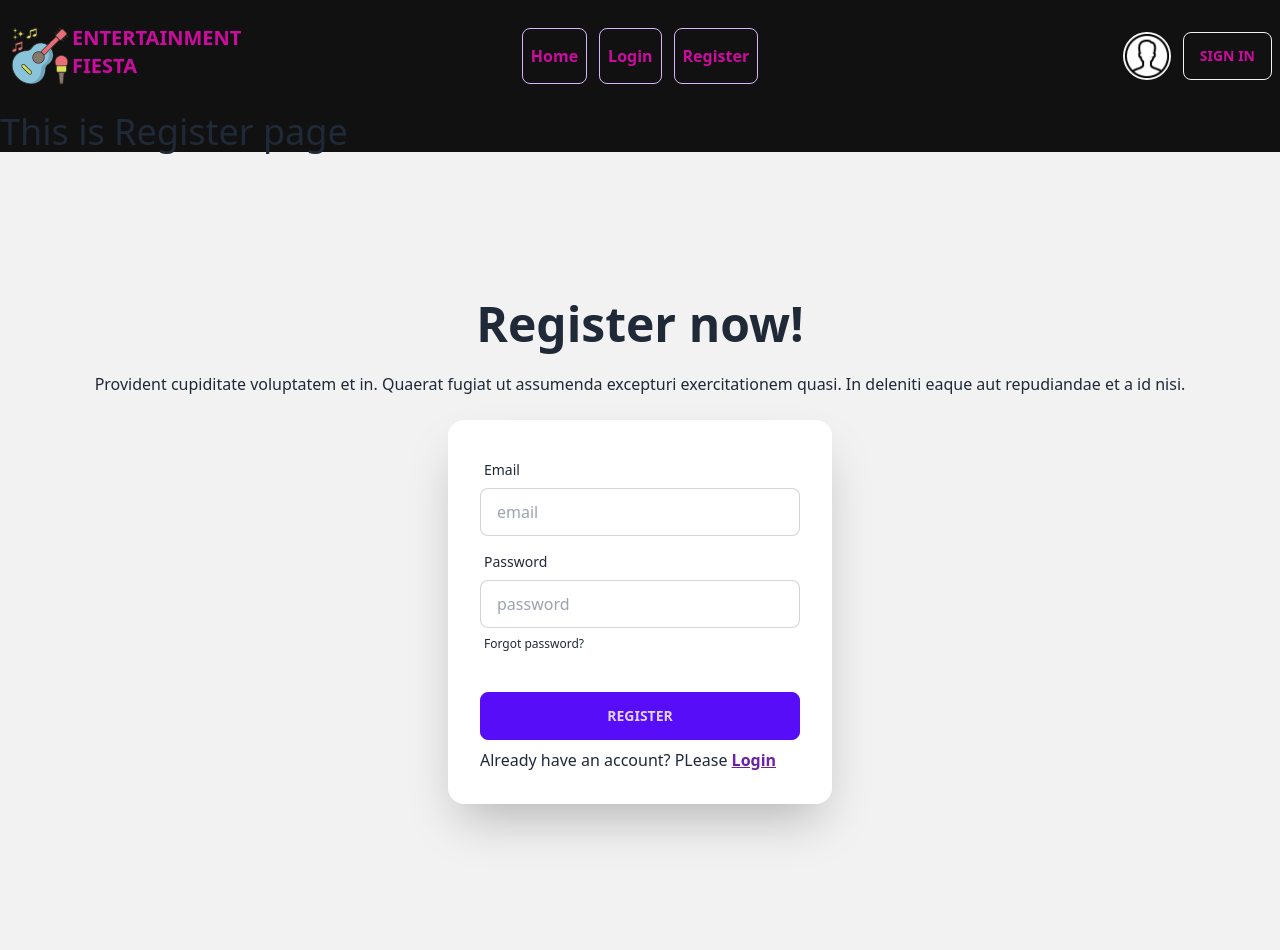
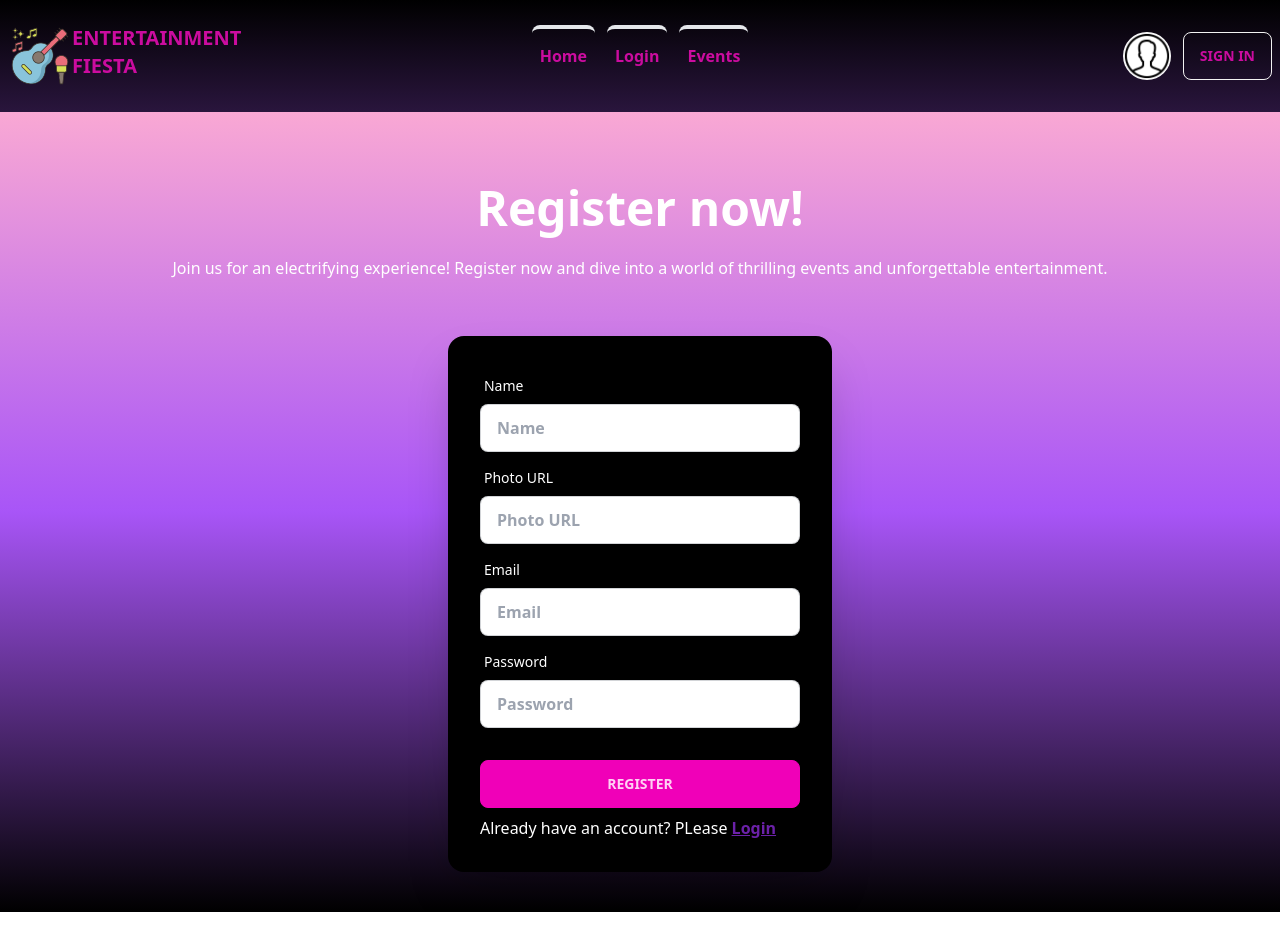
Before and after one commit to maruf318/entertainment-fiesta, a React (Vite) app: page /register in a window 1280 px wide. After the commit the page ends 912 px from the top, so only its background shows below. Built offline with nearby package versions, Linux system fonts and the light colour scheme; no server answers.

Commit message:
added login, register functions and added private route

```diff
--- a/package.json
+++ b/package.json
@@ -20,7 +20,9 @@
     "react-dom": "^18.2.0",
     "react-icons": "^4.11.0",
     "react-router-dom": "^6.16.0",
-    "sort-by": "^1.2.0"
+    "react-toastify": "^9.1.3",
+    "sort-by": "^1.2.0",
+    "sweetalert": "^2.1.2"
   },
   "devDependencies": {
     "@types/react": "^18.2.15",
--- a/src/Root/Root.jsx
+++ b/src/Root/Root.jsx
@@ -3,7 +3,7 @@ import Navbar from "../components/Navbar";
 
 const Root = () => {
   return (
-    <div className="bg-[#000000ee]">
+    <div className="bg-gradient-to-b from-black via-purple-500 to-pink-300">
       <Navbar></Navbar>
       <Outlet></Outlet>
     </div>
--- a/src/components/Navbar.jsx
+++ b/src/components/Navbar.jsx
@@ -1,12 +1,19 @@
+import { useContext } from "react";
 import { Link, NavLink } from "react-router-dom";
+import { AuthContext } from "../provider/AuthProvider";
 
 const Navbar = () => {
+  const { logOut, user } = useContext(AuthContext);
+  console.log(user);
+  const handleLogOut = () => {
+    logOut().then().catch();
+  };
   const navLinks = (
     <>
       <li>
         <NavLink
           className={
-            "bg-transparent border-purple-300 border hover:bg-white rounded-lg px-2 py-4 text-[#CB0C9F] font-bold"
+            "bg-transparent border-t-4 hover:bg-white rounded-lg px-2 py-4 text-[#CB0C9F] font-bold"
           }
           to={"/"}
         >
@@ -16,7 +23,7 @@ const Navbar = () => {
       <li>
         <NavLink
           className={
-            "bg-transparent border-purple-300 border hover:bg-white rounded-lg px-2 py-4 text-[#CB0C9F]  font-bold"
+            "bg-transparent border-t-4 hover:bg-white rounded-lg px-2 py-4 text-[#CB0C9F]  font-bold"
           }
           to={"/Login"}
         >
@@ -26,13 +33,41 @@ const Navbar = () => {
       <li>
         <NavLink
           className={
-            "bg-transparent border-purple-300 border hover:bg-white rounded-lg px-2 py-4 text-[#CB0C9F] font-bold"
+            "bg-transparent border-t-4 hover:bg-white rounded-lg px-2 py-4 text-[#CB0C9F] font-bold"
           }
-          to={"/register"}
+          to={"/events"}
         >
-          Register
+          Events
         </NavLink>
       </li>
+      {user ? (
+        <li>
+          <NavLink
+            className={
+              "bg-transparent border-t-4 hover:bg-white rounded-lg px-2 py-4 text-[#CB0C9F] font-bold"
+            }
+            to={"/faq"}
+          >
+            FAQ
+          </NavLink>
+        </li>
+      ) : (
+        ""
+      )}
+      {user ? (
+        <li>
+          <NavLink
+            className={
+              "bg-transparent border-t-4 hover:bg-white rounded-lg px-2 py-4 text-[#CB0C9F] font-bold"
+            }
+            to={"/support"}
+          >
+            Support
+          </NavLink>
+        </li>
+      ) : (
+        ""
+      )}
     </>
   );
   return (
@@ -79,12 +114,35 @@ const Navbar = () => {
       <div className="navbar-end space-x-3">
         <div className="avatar">
           <div className="w-12 rounded-full ">
-            <img src="../../public/icons8-user.gif" />
+            {user?.photoURL ? (
+              <img src={user.photoURL} />
+            ) : (
+              <img src="../../public/icons8-user.gif" />
+            )}
+            {/* <img src="../../public/icons8-user.gif" /> */}
           </div>
         </div>
-        <Link to={"/login"}>
+        {user ? (
+          <button
+            onClick={handleLogOut}
+            className="btn bg-transparent text-[#CB0C9F]"
+          >
+            LOGOUT
+          </button>
+        ) : (
+          <Link to={"/login"}>
+            <a className="btn bg-transparent text-[#CB0C9F]">Sign In</a>
+          </Link>
+        )}
+        {/* <Link to={"/login"}>
           <a className="btn bg-transparent text-[#CB0C9F]">Sign In</a>
         </Link>
+        <button
+          onClick={handleLogOut}
+          className="text-white border border-white"
+        >
+          LOGOUT
+        </button> */}
       </div>
     </div>
   );
--- a/src/pages/Login.jsx
+++ b/src/pages/Login.jsx
@@ -1,50 +1,75 @@
-import { Link } from "react-router-dom";
+import { useContext } from "react";
+import { Link, useNavigate } from "react-router-dom";
+import { AuthContext } from "../provider/AuthProvider";
+import swal from "sweetalert";
 
 const Login = () => {
+  const navigate = useNavigate(null);
+  const { logIn } = useContext(AuthContext);
+  const handleLogin = (e) => {
+    e.preventDefault();
+    const email = e.target.email.value;
+    const password = e.target.password.value;
+    console.log(email, password);
+    logIn(email, password)
+      .then((result) => {
+        swal(
+          "Logged in Successful",
+          "You are one step away of your events ",
+          "success"
+        );
+        navigate("/");
+      })
+      .catch((error) => {
+        console.error(error);
+        swal("Try again", "Incorrect Email or Password ", "error");
+      });
+  };
+
   return (
-    <div>
-      <h1>login page</h1>
-      <div className="hero min-h-screen bg-base-200">
-        <div className=" ">
-          <div className="text-center ">
-            <h1 className="text-5xl font-bold">Login now!</h1>
-            <p className="py-6">
-              Provident cupiditate voluptatem et in. Quaerat fugiat ut assumenda
-              excepturi exercitationem quasi. In deleniti eaque aut repudiandae
-              et a id nisi.
+    <div className="">
+      <div className="hero min-h-screen bg-gradient-to-t from-black via-purple-500 to-pink-300">
+        <div className="">
+          <div className="text-center my-8">
+            <h1 className="text-5xl font-bold text-white">Login now!</h1>
+            <p className="py-6 text-white">
+              Welcome back! Log in to continue your entertainment journey and
+              access your personalized experience.
             </p>
           </div>
-          <div className="card mx-auto flex-shrink-0 w-full max-w-sm shadow-2xl bg-base-100">
-            <form className="card-body">
+          <div className="card mx-auto w-full max-w-sm shadow-2xl bg-black">
+            <form onSubmit={handleLogin} className="card-body text-white">
               <div className="form-control">
                 <label className="label">
-                  <span className="label-text">Email</span>
+                  <span className="label-text text-white">Email</span>
                 </label>
                 <input
                   type="email"
-                  placeholder="email"
-                  className="input input-bordered"
+                  placeholder="Email"
+                  name="email"
+                  className="input input-bordered text-black font-bold"
                   required
                 />
               </div>
               <div className="form-control">
                 <label className="label">
-                  <span className="label-text">Password</span>
+                  <span className="label-text text-white">Password</span>
                 </label>
                 <input
                   type="password"
-                  placeholder="password"
-                  className="input input-bordered"
+                  placeholder="Password"
+                  name="password"
+                  className="input input-bordered text-black font-bold"
                   required
                 />
-                <label className="label">
-                  <a href="#" className="label-text-alt link link-hover">
+                <label className=" hover:text-pink-300 ">
+                  <a href="#" className=" text-white hover:text-pink-300 ">
                     Forgot password?
                   </a>
                 </label>
               </div>
               <div className="form-control mt-6">
-                <button className="btn btn-primary">Login</button>
+                <button className="btn btn-secondary">Login</button>
               </div>
               <p>
                 New in this site? Please{" "}
--- a/src/pages/Register.jsx
+++ b/src/pages/Register.jsx
@@ -1,52 +1,117 @@
-import { Link } from "react-router-dom";
+import { useContext, useState } from "react";
+import { Link, useNavigate } from "react-router-dom";
+import { AuthContext } from "../provider/AuthProvider";
+
+import swal from "sweetalert";
+import { updateProfile } from "firebase/auth";
 
 const Register = () => {
+  const [errorText, setErrorText] = useState(null);
+  const { signUp } = useContext(AuthContext);
+  const navigate = useNavigate(null);
+
+  const handleRegister = (e) => {
+    e.preventDefault();
+    const email = e.target.email.value;
+    const password = e.target.password.value;
+    const name = e.target.name.value;
+    const photo = e.target.photo.value;
+    console.log(email, password);
+    signUp(email, password)
+      .then((result) => {
+        console.log(result.user);
+        updateProfile(result.user, {
+          displayName: name,
+          photoURL: photo,
+        })
+          .then(() => console.log("profile updated"))
+          .catch();
+
+        swal(
+          "Account Created",
+          "You are one step away of your events ",
+          "success"
+        );
+        navigate("/");
+      })
+      .catch((error) => {
+        console.error(error);
+        setErrorText(error.message);
+        swal("Error", errorText, "error");
+      });
+    // console.log(errora);
+  };
+
   return (
     <div>
-      <h3 className="text-4xl">This is Register page</h3>
-      <div className="hero min-h-screen bg-base-200">
-        <div className=" ">
-          <div className="text-center ">
-            <h1 className="text-5xl font-bold">Register now!</h1>
-            <p className="py-6">
-              Provident cupiditate voluptatem et in. Quaerat fugiat ut assumenda
-              excepturi exercitationem quasi. In deleniti eaque aut repudiandae
-              et a id nisi.
+      <div className="hero min-h-screen bg-gradient-to-t from-black via-purple-500 to-pink-300">
+        <div className="">
+          <div className="text-center my-8 ">
+            <h1 className="text-5xl font-bold text-white">Register now!</h1>
+            <p className="py-6 text-white">
+              Join us for an electrifying experience! Register now and dive into
+              a world of thrilling events and unforgettable entertainment.
             </p>
           </div>
-          <div className="card mx-auto flex-shrink-0 w-full max-w-sm shadow-2xl bg-base-100">
-            <form className="card-body">
+          <div className="card mx-auto flex-shrink-0 w-full max-w-sm shadow-2xl bg-black">
+            <form onSubmit={handleRegister} className="card-body">
               <div className="form-control">
                 <label className="label">
-                  <span className="label-text">Email</span>
+                  <span className="label-text text-white">Name</span>
                 </label>
                 <input
-                  type="email"
-                  placeholder="email"
-                  className="input input-bordered"
+                  type="text"
+                  name="name"
+                  placeholder="Name"
+                  className="input text-black font-bold input-bordered"
                   required
                 />
               </div>
               <div className="form-control">
                 <label className="label">
-                  <span className="label-text">Password</span>
+                  <span className="label-text text-white">Photo URL</span>
+                </label>
+                <input
+                  type="text"
+                  name="photo"
+                  placeholder="Photo URL"
+                  className="input input-bordered text-black font-bold"
+                  required
+                />
+              </div>
+              <div className="form-control">
+                <label className="label">
+                  <span className="label-text text-white">Email</span>
+                </label>
+                <input
+                  type="email"
+                  name="email"
+                  placeholder="Email"
+                  className="input input-bordered text-black font-bold"
+                  required
+                />
+              </div>
+              <div className="form-control">
+                <label className="label">
+                  <span className="label-text text-white">Password</span>
                 </label>
                 <input
                   type="password"
-                  placeholder="password"
-                  className="input input-bordered"
+                  name="password"
+                  placeholder="Password"
+                  className="input input-bordered text-black font-bold"
                   required
                 />
-                <label className="label">
+                {/* <label className="label">
                   <a href="#" className="label-text-alt link link-hover">
                     Forgot password?
                   </a>
-                </label>
+                </label> */}
               </div>
               <div className="form-control mt-6">
-                <button className="btn btn-primary">Register</button>
+                <button className="btn btn-secondary">Register</button>
               </div>
-              <p>
+              <p className="text-white">
                 Already have an account? PLease{" "}
                 <Link
                   to={"/login"}
@@ -59,6 +124,7 @@ const Register = () => {
           </div>
         </div>
       </div>
+      {/* <ToastContainer /> */}
     </div>
   );
 };
--- /dev/null
+++ b/src/provider/AuthProvider.jsx
@@ -0,0 +1,53 @@
+import { createContext, useEffect, useState } from "react";
+import {
+  createUserWithEmailAndPassword,
+  onAuthStateChanged,
+  signInWithEmailAndPassword,
+  signOut,
+} from "firebase/auth";
+import auth from "../firebase/firebase.config";
+
+export const AuthContext = createContext(null);
+const AuthProvider = ({ children }) => {
+  const [user, setUser] = useState(null);
+  const [loading, setLoading] = useState(true);
+  // const auth = getAuth();
+  //create user
+  const signUp = (email, password) => {
+    setLoading(true);
+    return createUserWithEmailAndPassword(auth, email, password);
+  };
+  //user login
+  const logIn = (email, password) => {
+    setLoading(true);
+    return signInWithEmailAndPassword(auth, email, password);
+  };
+  //logOut
+  const logOut = () => {
+    setLoading(true);
+    return signOut(auth);
+  };
+  useEffect(() => {
+    const unSubscribe = onAuthStateChanged(auth, (currentUser) => {
+      console.log("user in auth state", currentUser);
+      setUser(currentUser);
+      setLoading(false);
+    });
+    return () => {
+      unSubscribe();
+    };
+  }, []);
+
+  const authInfo = {
+    signUp,
+    logIn,
+    logOut,
+    user,
+    loading,
+  };
+  return (
+    <AuthContext.Provider value={authInfo}>{children}</AuthContext.Provider>
+  );
+};
+
+export default AuthProvider;
```
Also changed, not shown: src/main.jsx (+12 -9 lines), src/pages/Faq.jsx (added, +43 -0 lines), src/pages/Support.jsx (added, +9 -0 lines), src/routes/PrivateRoute.jsx (added, +20 -0 lines), src/routes/Route.jsx (+16 -1 lines), src/assets/The Little Things - UI Design.png (added), 1 other file (tests, documents, lock files or other folders).
